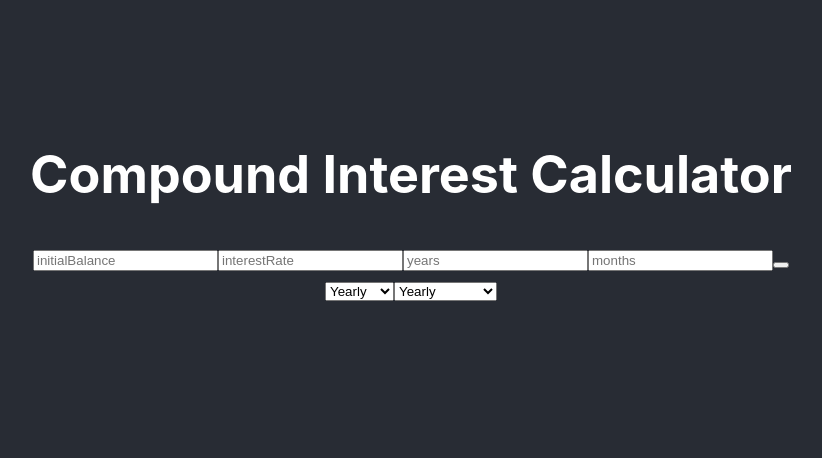
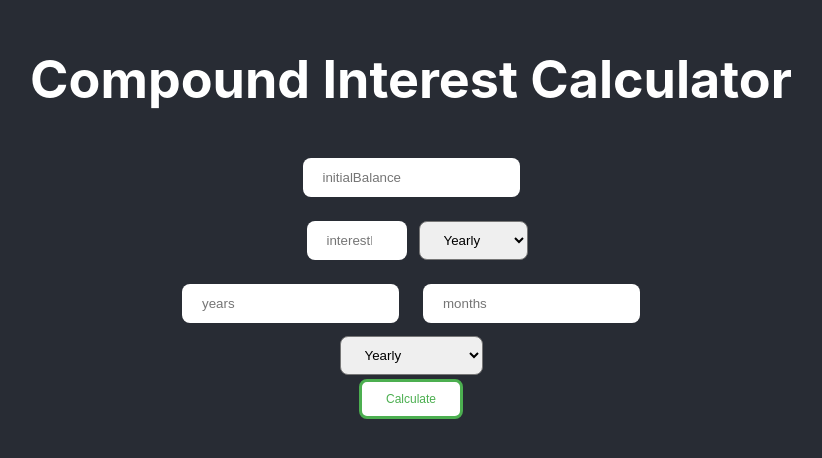
Before and after one commit to SiklodiDani/compound-interest-calculator, a React (Create React App) app: page / in a window 1280 px wide. Shown: the part 182-640 px from the top of the page, without its empty margins (229-1051 px from the left). Built offline with nearby package versions, Linux system fonts and the light colour scheme.

Commit message:
Changed the data from being displayed as a list to being displayed as a table and added some styling to make it look better.

```diff
--- a/src/App.css
+++ b/src/App.css
@@ -1,19 +1,7 @@
 .App {
   text-align: center;
 }
-
-.App-logo {
-  height: 40vmin;
-  pointer-events: none;
-}
-
-@media (prefers-reduced-motion: no-preference) {
-  .App-logo {
-    animation: App-logo-spin infinite 20s linear;
-  }
-}
-
-.App-header {
+header {
   background-color: #282c34;
   min-height: 100vh;
   display: flex;
@@ -24,15 +12,73 @@
   color: white;
 }
 
-.App-link {
-  color: #61dafb;
+form input {
+  border: none;
+  padding: 12px 20px;
+  border-radius: 8px;
+  margin: 12px;
 }
 
-@keyframes App-logo-spin {
-  from {
-    transform: rotate(0deg);
-  }
-  to {
-    transform: rotate(360deg);
-  }
+form input:focus {
+  outline: none;
+  border: 3px solid #4CAF50;
 }
+
+form select {
+  border-radius: 8px;
+  padding: 10px 20px;
+  outline: none;
+  cursor: pointer;
+}
+
+.balances-table {
+  border-collapse: collapse;
+  margin: 25px 0;
+  font-size: 0.9em;
+  width: 100%;
+  border-radius: 8px 8p
+}
+
+.balances-table thead tr {
+  background-color: #24565f;
+  text-align: center;
+}
+
+.balances-table th,
+.balances-table td {
+  padding: 12px 15px;
+}
+
+.balances-table tbody tr {
+  text-align: center;
+  border-bottom: 1px solid rgb(59, 58, 102);
+}
+
+.balances-table tbody tr:nth-of-type(even){
+  background-color: rgb(30, 138, 71);
+}
+
+.balances-table tbody tr:last-of-type {
+  border-bottom: 3px solid brown;
+}
+
+.interestRate-input {
+  width: 60px;
+}
+
+.calculate-button {
+  background-color: white;
+  color: #4CAF50;
+  border: 3px solid #4CAF50;
+  font-size: 12px;
+  padding: 10px 24px;
+  border-radius: 8px;
+  margin: 4px 2px;
+  transition-duration: 0.4s;
+  cursor: pointer;
+}
+
+.calculate-button:hover{
+  background-color: #4CAF50;
+  color: white;
+}
--- a/src/App.js
+++ b/src/App.js
@@ -16,7 +16,7 @@ function App() {
 
   return (
 		<div className="App">
-			<header className="App-header">
+			<header>
 				<h1>Compound Interest Calculator</h1>
 				<Form
 					initialBalance={initialBalance}
--- a/src/components/Balance.js
+++ b/src/components/Balance.js
@@ -17,34 +17,27 @@ const Balance = ({
 
 	const MonthsBreakdown = () => {
 		setProjectionBreakdown(1);
-	}
+	};
 	const YearsBreakdown = () => {
 		setProjectionBreakdown(12);
-	}
-
-	finalList.push(
-		<li>
-			<button onClick={MonthsBreakdown} type="submit" />
-			<button onClick={YearsBreakdown} type="submit" />
-		</li>
-	);
+	};
 
 	if (interestInterval === "yearly") {
 		initialInterest /= 12;
 	}
 
-	switch(compoundInterval) {
+	switch (compoundInterval) {
 		case "yearly":
-			compInterval=12;
+			compInterval = 12;
 			break;
 		case "semiannually":
-			compInterval=6;
+			compInterval = 6;
 			break;
 		case "quarterly":
-			compInterval=3;
+			compInterval = 3;
 			break;
 		default:
-			compInterval=1;
+			compInterval = 1;
 			break;
 	}
 
@@ -57,15 +50,37 @@ const Balance = ({
 		totalInterest += interest;
 		if (i % projectionBreakdown === 0) {
 			finalList.push(
-				<li>
-					{i / projectionBreakdown} {interest.toFixed(2)}{" "}
-					{totalInterest.toFixed(2)} {amount.toFixed(2)}
-				</li>
+				<tr>
+					<td>{i / projectionBreakdown}</td>
+					<td> {interest.toFixed(2)}</td>
+					<td>{totalInterest.toFixed(2)}</td>
+					<td>{amount.toFixed(2)}</td>
+				</tr>
 			);
 		}
 	}
 
-	return finalList;
+	return (
+		<div >
+			<button onClick={MonthsBreakdown} type="submit" />
+			<button onClick={YearsBreakdown} type="submit" />
+
+			<table className="balances-table" >
+				<thead>
+					<tr>
+						<th>Month</th>
+						<th>Interest</th>
+						<th>Total Interest</th>
+						<th>Total Balance</th>
+					</tr>
+				</thead>
+				<tbody>
+					{finalList}
+				</tbody>
+			</table>
+
+		</div>
+	);
 };
 
 export default Balance;
--- a/src/components/BalanceList.js
+++ b/src/components/BalanceList.js
@@ -4,8 +4,7 @@ import Balance from "./Balance";
 const BalanceList = ({balance}) => {
 
 	return (
-		<div>
-			<ul>
+		<div >
 			{balance.map((bal) => (
 				<Balance
 					time={bal.time}
@@ -16,7 +15,6 @@ const BalanceList = ({balance}) => {
 					compoundInterval={bal.compoundInterval}
 				/>
 			))}
-			</ul>
 		</div>
 	);
 };
--- a/src/components/Form.js
+++ b/src/components/Form.js
@@ -42,18 +42,29 @@ const Form = ({
 
 	return (
 		<form>
+			<div>
 				<input
 					type="number"
 					placeholder="initialBalance"
 					value={initialBalance}
 					onChange={(e) => setInitialBalance(+e.target.value)}
+					className="initialBalance-input"
 				/>
+			</div>
+			<div>
 				<input
 					type="number"
 					placeholder="interestRate"
 					value={interestRate}
 					onChange={(e) => setInterestRate(+e.target.value)}
+					className="interestRate-input"
 				/>
+				<select onChange={InterestIntervalHandler} name="interestInterval">
+					<option value="yearly">Yearly</option>
+					<option value="monthly">Monthly </option>
+				</select>
+			</div>
+			<div>
 				<input
 					type="number"
 					placeholder="years"
@@ -66,12 +77,8 @@ const Form = ({
 					value={months}
 					onChange={(e) => setMonths(+e.target.value)}
 				/>
-			<button onClick={calculateAmount} type="submit" />
+			</div>
 			<div className="select">
-				<select onChange={InterestIntervalHandler} name="interestInterval">
-					<option value="yearly">Yearly</option>
-					<option value="monthly">Monthly </option>
-				</select>
 				<select onChange={CompoundIntervalHandler} name="compoundInterval">
 					<option value="yearly">Yearly</option>
 					<option value="semiannually">Semiannually</option>
@@ -79,6 +86,13 @@ const Form = ({
 					<option value="monthly">Monthly </option>
 				</select>
 			</div>
+			<button
+				onClick={calculateAmount}
+				type="submit"
+				className="calculate-button"
+			>
+				Calculate
+			</button>
 		</form>
 	);
 };
```
Lines whose indentation alone changed are shown as unchanged.
